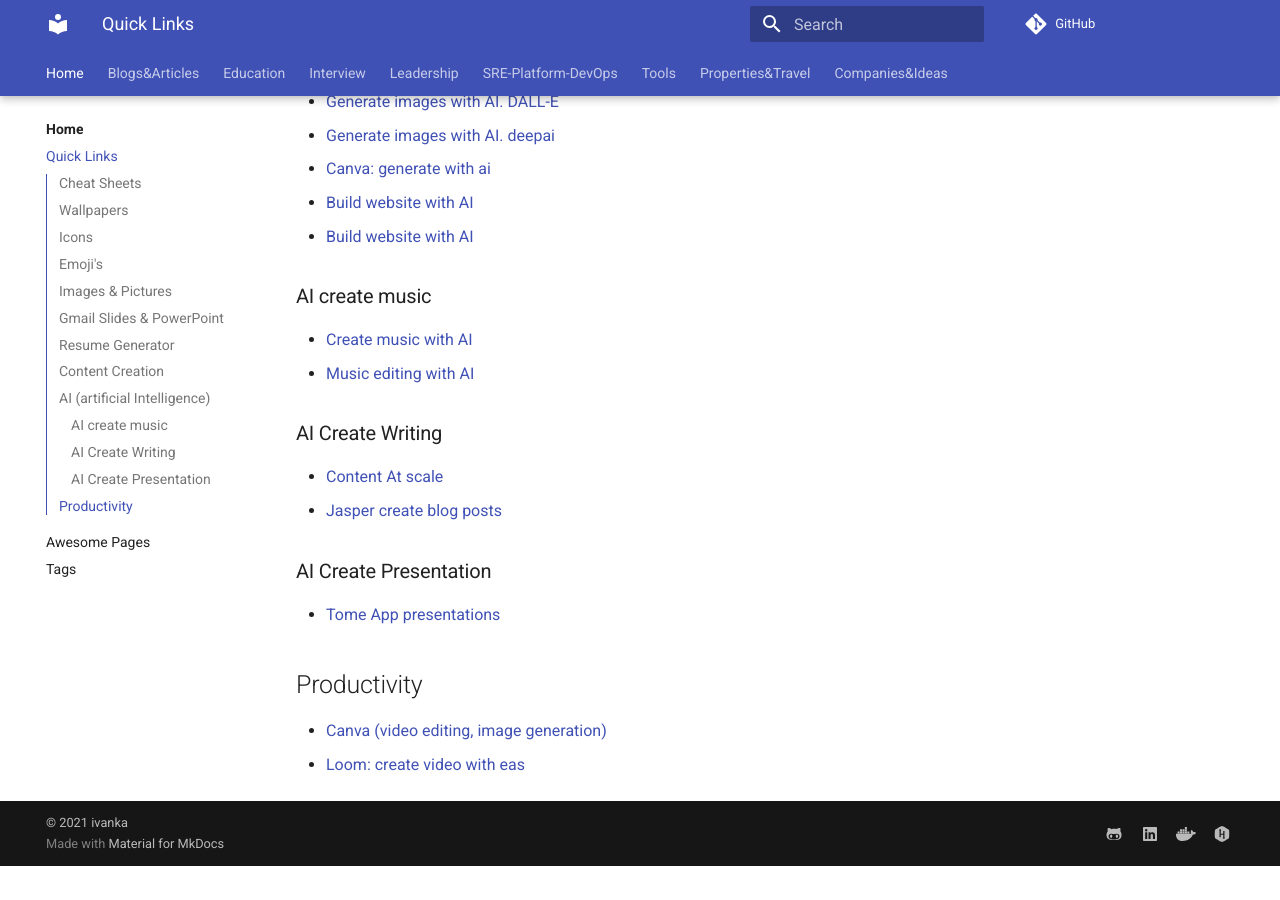
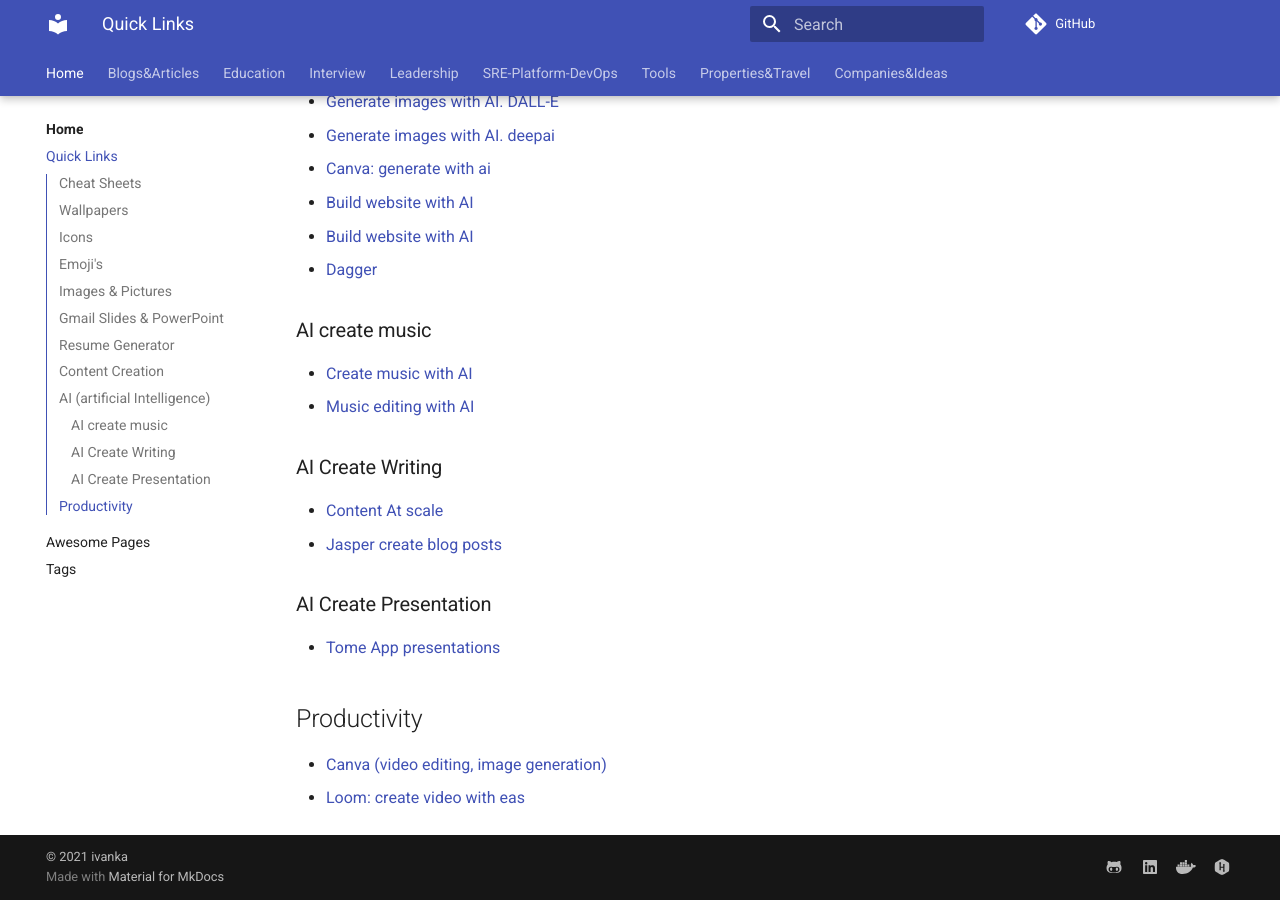
Before and after one commit to ivankatliarchuk/knowledge-base, an MkDocs documentation site: the page built from docs/quicklinks.md, in a window 1280 px wide and 900 px high, scrolled down 2036 px. Built offline with MkDocs 1.6.1 and Material for MkDocs 9.7.7, drawn with Linux system fonts in a browser that asks for light colours; comment, search, counter and statistics services are not loaded; before the commit the page ends 2902 px from its top, so only the background shows below that.

Commit message:
added dagger to list of ai tools
Signed-off-by: ivan katliarchuk <ivan.katliarchuk@gmail.com>

```diff
--- a/docs/quicklinks.md
+++ b/docs/quicklinks.md
@@ -74,6 +74,7 @@
 - [Canva: generate with ai](https://www.canva.com/){:target="_blank"}
 - [Build website with AI](https://www.mixo.io/){:target="_blank"}
 - [Build website with AI](https://durable.co/){:target="_blank"}
+- [Dagger](https://docs.dagger.io/)
 
 ### AI create music
 
```
